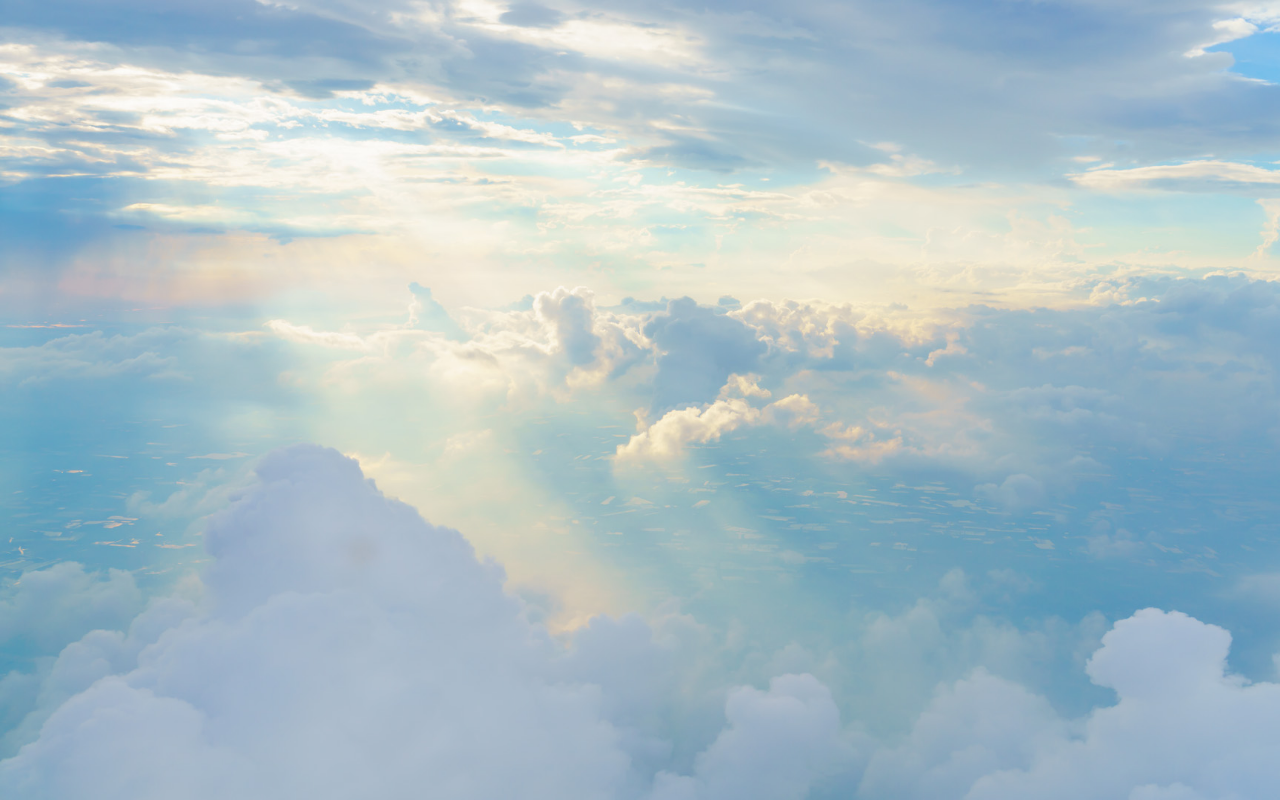
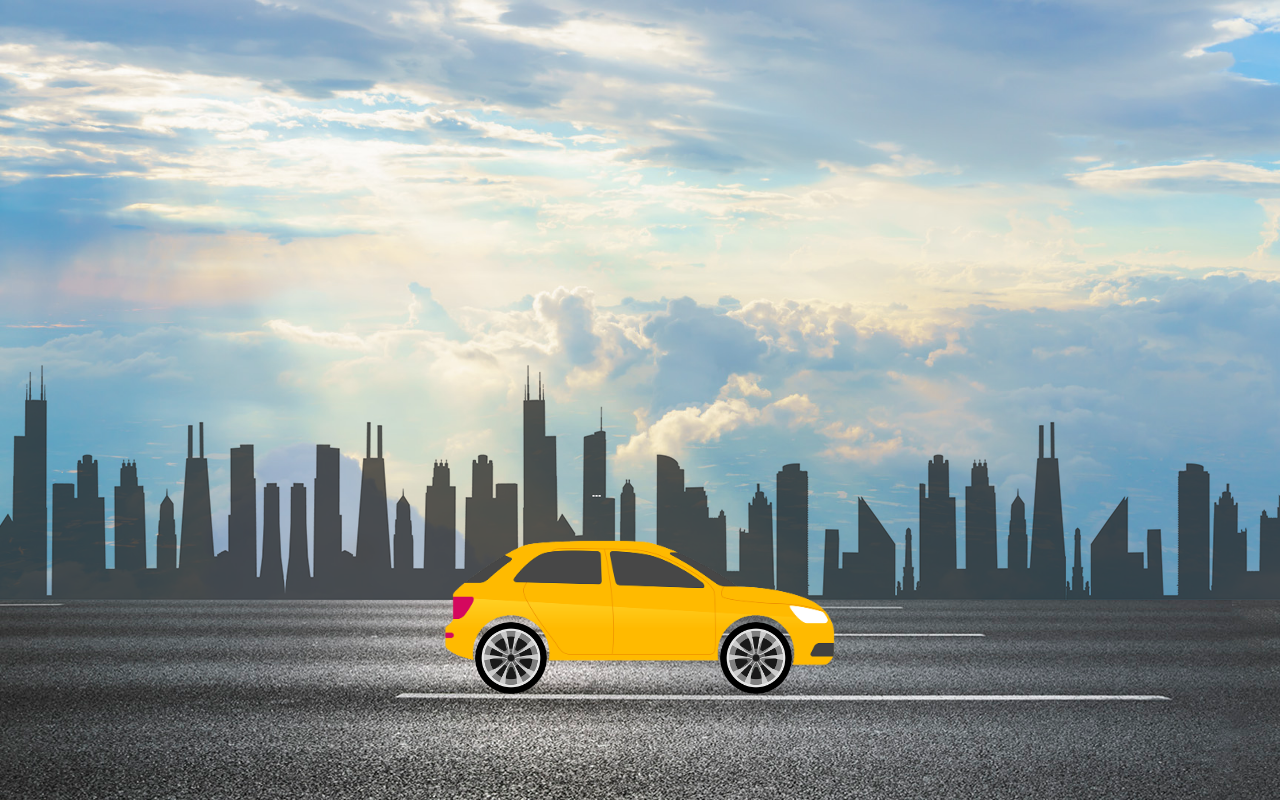
Before and after one commit to Hamzagecer/car_animation, a plain HTML site: page index.html in a window 1280 px wide. Drawn offline with Linux system fonts and the light colour scheme.

Commit message:
first commit

```diff
--- a/index.html
+++ b/index.html
@@ -8,6 +8,18 @@
     <title>Car-Animation</title>
 </head>
 <body>
-    <div class="hero"></div>
+    <div class="hero">
+        <div class="highway"></div>
+        <div class="city"></div>
+
+        <div class="car">
+            <img src="./img/car.png" alt="">
+        </div>
+        <div class="wheel">
+            <img src="./img/wheel.png" alt="" class="back-wheel">
+            <img src="./img/wheel.png" alt="" class="front-wheel">
+        </div>
+
+    </div>
 </body>
 </html>
--- a/style.css
+++ b/style.css
@@ -11,3 +11,91 @@
     position: relative;
     overflow-x: hidden;
 }
+.highway{
+    height: 200px;
+    width: 500%;
+    display: block;
+    background-image: url(./img/road.jpg);
+    position: absolute;
+    bottom: 0;
+    left:0;
+    right: 0;
+    z-index: 1;
+    background-repeat: repeat-x;
+    animation: highway 5s linear infinite;
+
+}
+@keyframes highway
+{
+    100%{
+        transform: translateX(-3400px);
+    }
+}
+.city{
+    height: 250px;
+    width: 500%;
+    background-image: url(./img/city.png);
+    position: absolute;
+    bottom: 200px;
+    left:0;
+    right: 0;
+    display: block;
+    z-index: 1;
+    background-repeat: repeat-x;
+    animation: city 20s linear infinite;
+}
+@keyframes city
+{
+    100%{
+        transform: translateX(-1400px);
+    }
+}
+.car{
+    width: 400px;
+    left: 50%;
+    bottom: 100px;
+    transform: translateX(-50%);
+    position: absolute;
+    z-index: 2;
+}
+.car img{
+    width: 100%;
+    animation: car 1s linear infinite;
+}
+@keyframes car{
+    100%{
+        transform: translateY(-1px);
+    }
+    50%{
+        transform: translateY(1px);
+    }
+    0%{
+        transform: translateY(-1px);
+    }
+}
+.wheel{
+    left: 50%;
+    bottom: 178px;
+    transform: translateX(-50%);
+    position: absolute;
+    z-index: 2;
+}
+.wheel img{
+    width: 72px;
+    height: 72px;
+    animation: wheel 1s linear infinite;
+}
+.back-wheel{
+    left: -165px;
+    position: absolute;
+}
+.front-wheel{
+    left: 80px;
+    position:absolute;
+}
+@keyframes wheel
+{
+    100%{
+        transform: rotate(360deg);
+    }
+}
```
